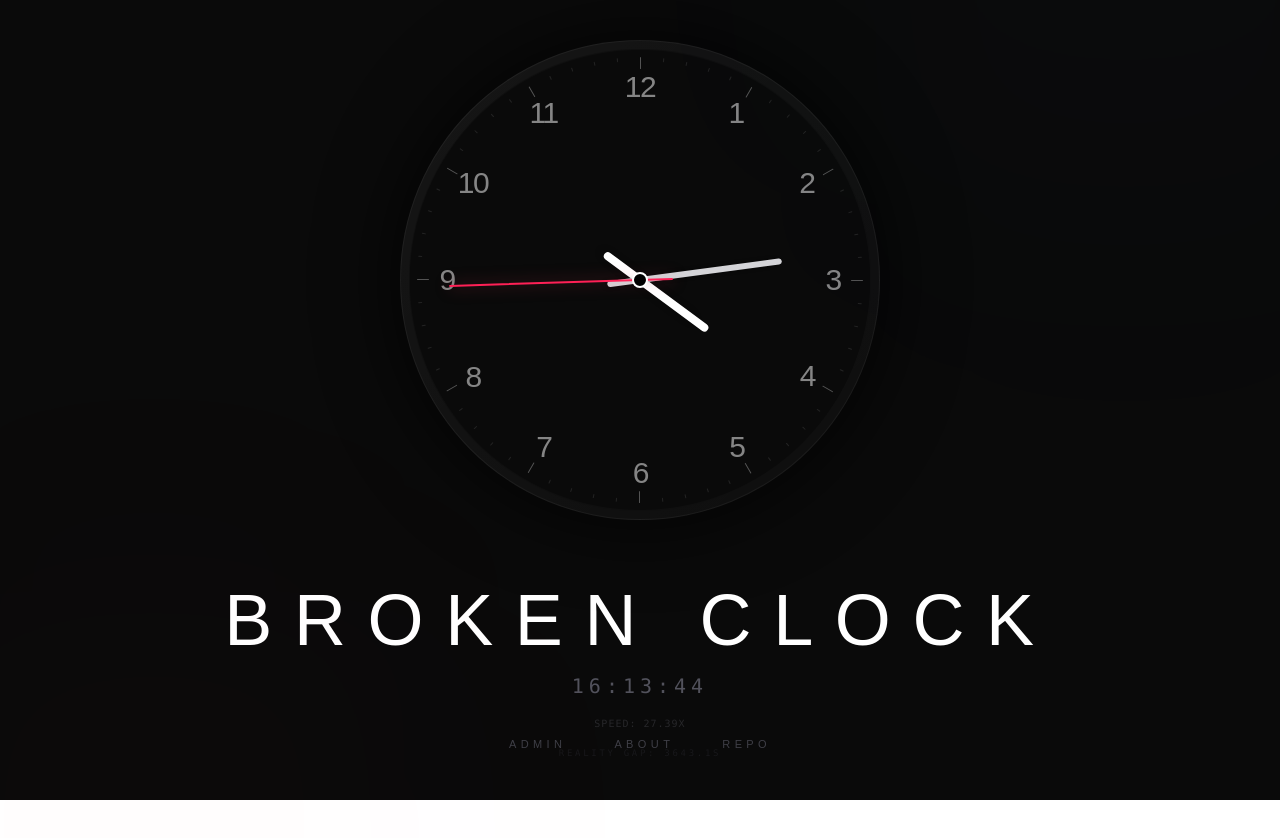
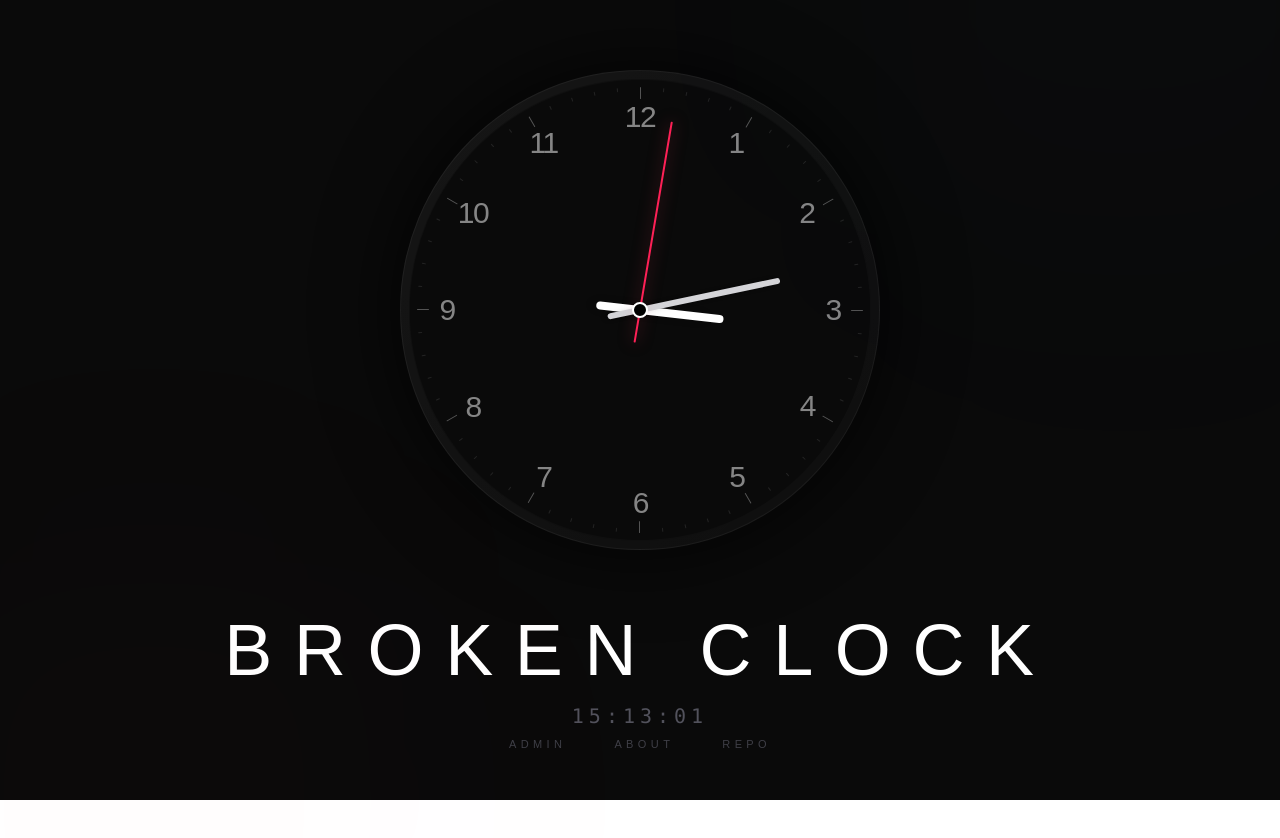
Before and after one commit to gegirti/brokenclock, a Next.js app: page / in a window 1280 px wide. Shown: the top 838 px of the page. Built offline with nearby package versions, Linux system fonts and the light colour scheme.

Commit message:
refactor: update README and simplify clock logic for real-time display

```diff
--- a/src/app/page.tsx
+++ b/src/app/page.tsx
@@ -4,77 +4,13 @@ import { useEffect, useState } from "react";
 
 export default function Home() {
   const [time, setTime] = useState<Date | null>(null);
-  const [speed, setSpeed] = useState(7.5);
-  const [realityGap, setRealityGap] = useState(0);
 
   useEffect(() => {
-    // Start with a 1-hour offset so we don't start at real time
-    const initialRealTime = Date.now();
-    let virtualMs = initialRealTime + (1000 * 60 * 60);
-    let lastRealTime = initialRealTime;
-    let currentSpeed = 7.5;
-    let targetSpeed = 7.5;
-    let direction = 1;
-    let inDangerZone = false;
-    let randomizerTimer: ReturnType<typeof setTimeout> | undefined;
-
-    const getRealityGap = (virtualTime: number, realTime: number) => {
-      const day = 24 * 60 * 60 * 1000;
-      const virtualTimeOfDay = ((virtualTime % day) + day) % day;
-      const realTimeOfDay = realTime % day;
-      const difference = Math.abs(virtualTimeOfDay - realTimeOfDay);
-
-      return Math.min(difference, day - difference);
-    };
-
     const clockTimer = setInterval(() => {
-      const now = Date.now();
-      const delta = now - lastRealTime;
-      lastRealTime = now;
-
-      // Smoothed speed drift (lerp)
-      currentSpeed += (targetSpeed - currentSpeed) * 0.02;
-      setSpeed(currentSpeed);
-
-      virtualMs += delta * currentSpeed * direction;
-
-      // --- REALITY EVASION LOGIC ---
-      let timeDiff = getRealityGap(virtualMs, now);
-
-      // Reversal Logic: If within 1 minute, reverse direction
-      if (timeDiff < 60000) {
-        if (!inDangerZone) {
-          direction *= -1;
-          inDangerZone = true;
-        }
-      } else {
-        inDangerZone = false;
-      }
-
-      // Hard Jump Logic: If within 2 seconds, jump away
-      if (timeDiff < 2000) {
-        virtualMs += 5000 * (direction > 0 ? 1 : -1);
-        timeDiff = getRealityGap(virtualMs, now);
-      }
-      // -----------------------------
-
-      setRealityGap(timeDiff);
-      setTime(new Date(virtualMs));
+      setTime(new Date());
     }, 50);
 
-    // Randomize speed every 5-15 seconds
-    const randomizeSpeed = () => {
-      targetSpeed = Math.random() * (100 - 0.01) + 0.01;
-      const nextDelay = Math.random() * 10000 + 5000;
-      randomizerTimer = setTimeout(randomizeSpeed, nextDelay);
-    };
-
-    randomizerTimer = setTimeout(randomizeSpeed, 5000);
-
-    return () => {
-      clearInterval(clockTimer);
-      if (randomizerTimer) clearTimeout(randomizerTimer);
-    };
+    return () => clearInterval(clockTimer);
   }, []);
 
   // Calculate continuous rotations
@@ -175,12 +111,6 @@ export default function Home() {
               ? time.toLocaleTimeString([], { hour12: false, hour: "2-digit", minute: "2-digit", second: "2-digit" })
               : "--:--:--"}
           </p>
-          <p className="text-[10px] font-mono tracking-widest text-zinc-800 uppercase">
-            Speed: {speed.toFixed(2)}x
-          </p>
-          <p className={`text-[9px] font-mono tracking-[0.3em] uppercase transition-colors duration-500 ${realityGap < 120000 ? 'text-rose-500 animate-pulse' : 'text-zinc-900'}`}>
-            Reality Gap: {(realityGap / 1000).toFixed(1)}s
-          </p>
         </div>
 
         {/* Cinematic Backdrop Glow */}
```
Also changed, not shown: 1 other file (tests, documents, lock files or other folders).
